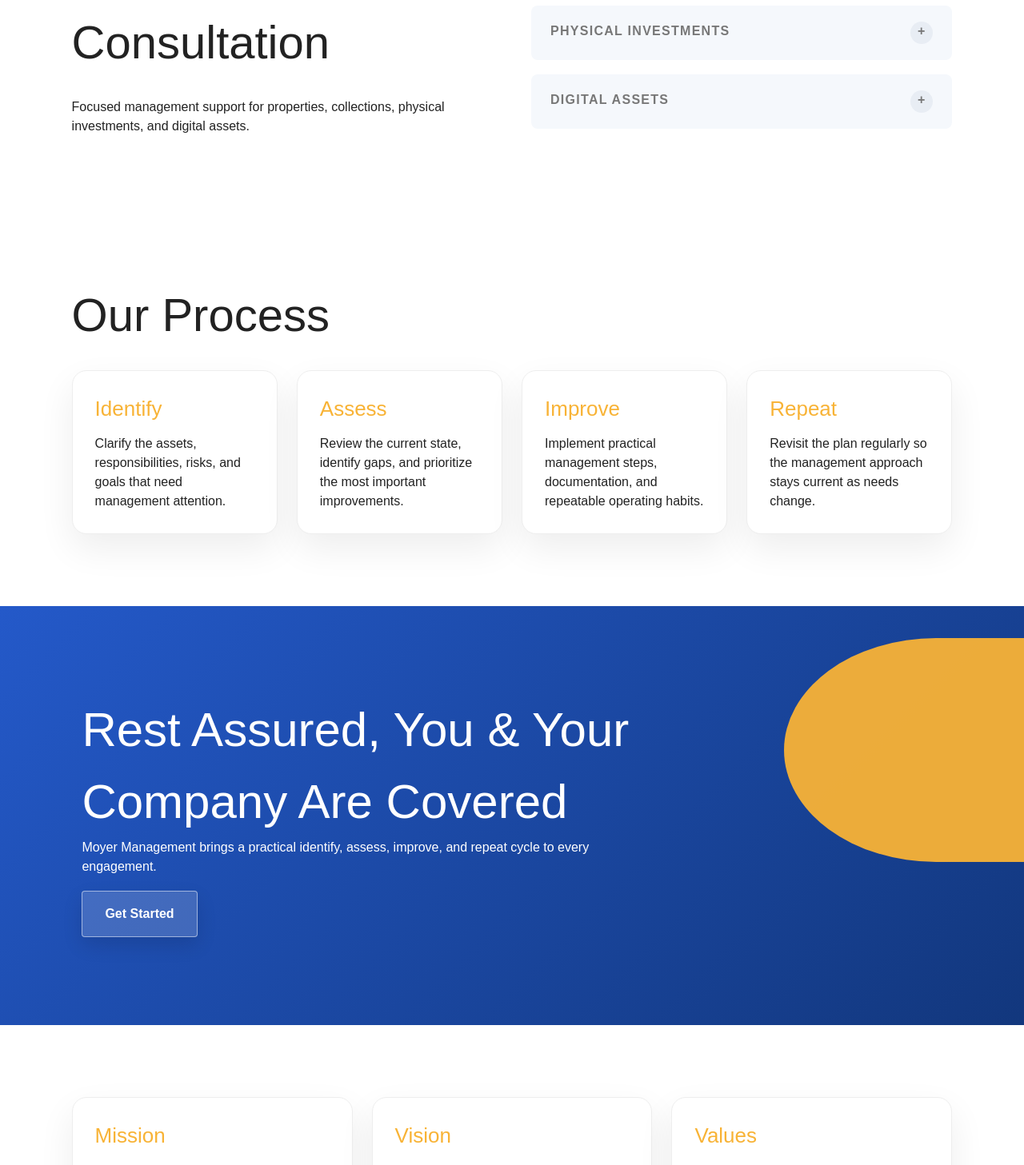
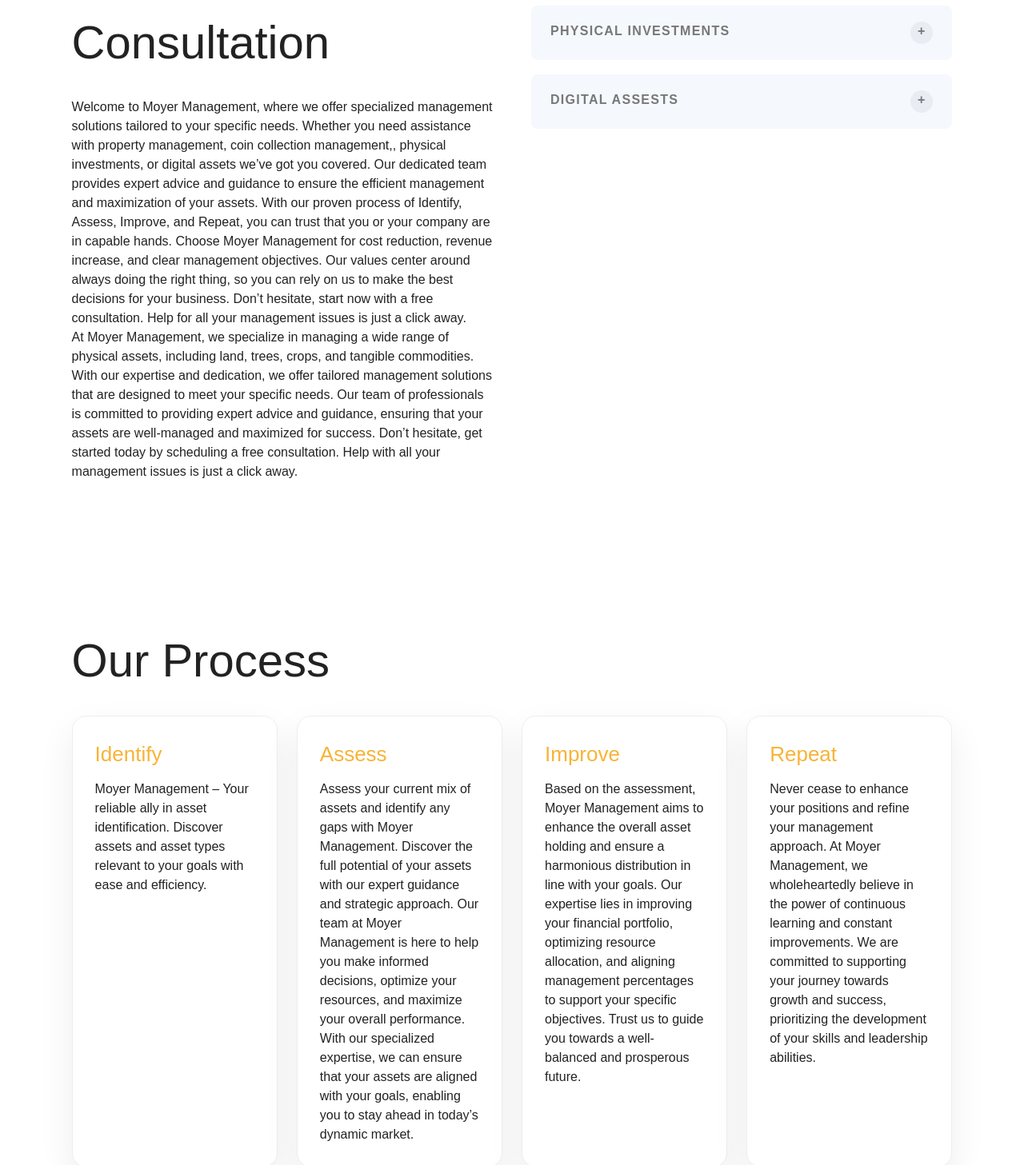
Before and after one commit to clarkemoyer/moyermanagement.com, a Next.js app: page / in a window 1280 px wide. Shown: the part 893-2350 px from the top of the page at 80% size. Built offline with nearby package versions, Linux system fonts and the light colour scheme.

Commit message:
fix: match live WordPress homepage content (#14)
Co-authored-by: cbmagent <cbmagent@gmail.com>

```diff
--- a/src/app/page.tsx
+++ b/src/app/page.tsx
@@ -28,38 +28,43 @@
         <div>
           <h2>Specialized Management Consultation</h2>
           <p>
-            Focused management support for properties, collections, physical investments, and
-            digital assets.
+            Welcome to Moyer Management, where we offer specialized management solutions tailored to
+            your specific needs. Whether you need assistance with property management, coin
+            collection management,, physical investments, or digital assets we’ve got you covered.
+            Our dedicated team provides expert advice and guidance to ensure the efficient
+            management and maximization of your assets. With our proven process of Identify, Assess,
+            Improve, and Repeat, you can trust that you or your company are in capable hands. Choose
+            Moyer Management for cost reduction, revenue increase, and clear management objectives.
+            Our values center around always doing the right thing, so you can rely on us to make the
+            best decisions for your business. Don’t hesitate, start now with a free consultation.
+            Help for all your management issues is just a click away.
+          </p>
+          <p>
+            At Moyer Management, we specialize in managing a wide range of physical assets,
+            including land, trees, crops, and tangible commodities. With our expertise and
+            dedication, we offer tailored management solutions that are designed to meet your
+            specific needs. Our team of professionals is committed to providing expert advice and
+            guidance, ensuring that your assets are well-managed and maximized for success. Don’t
+            hesitate, get started today by scheduling a free consultation. Help with all your
+            management issues is just a click away.
           </p>
         </div>
         <div className="accordion-list">
           <details className="accordion">
             <summary>Property Management</summary>
-            <p>
-              Organized property oversight, documentation, and practical management support tailored
-              to each owner and asset.
-            </p>
+            <p>Management support tailored to each owner and asset.</p>
           </details>
           <details className="accordion">
             <summary>Coin Collection Management</summary>
-            <p>
-              Cataloging, tracking, and stewardship support for coin collections and other
-              specialized holdings.
-            </p>
+            <p>Cataloging, tracking, and stewardship support for coin collections.</p>
           </details>
           <details className="accordion">
             <summary>Physical Investments</summary>
-            <p>
-              Clear management practices for tangible assets, risk reduction, and long-term value
-              protection.
-            </p>
+            <p>Clear management practices for tangible assets and long-term value protection.</p>
           </details>
           <details className="accordion">
-            <summary>Digital Assets</summary>
-            <p>
-              Practical digital asset organization so records, accounts, and online holdings stay
-              understandable and protected.
-            </p>
+            <summary>Digital Assests</summary>
+            <p>Practical organization for digital records, accounts, and online holdings.</p>
           </details>
         </div>
       </section>
@@ -69,36 +74,58 @@
           <article className="mini-card">
             <h3>Identify</h3>
             <p>
-              Clarify the assets, responsibilities, risks, and goals that need management attention.
+              Moyer Management – Your reliable ally in asset identification. Discover assets and
+              asset types relevant to your goals with ease and efficiency.
             </p>
           </article>
           <article className="mini-card">
             <h3>Assess</h3>
             <p>
-              Review the current state, identify gaps, and prioritize the most important
-              improvements.
+              Assess your current mix of assets and identify any gaps with Moyer Management.
+              Discover the full potential of your assets with our expert guidance and strategic
+              approach. Our team at Moyer Management is here to help you make informed decisions,
+              optimize your resources, and maximize your overall performance. With our specialized
+              expertise, we can ensure that your assets are aligned with your goals, enabling you to
+              stay ahead in today’s dynamic market.
             </p>
           </article>
           <article className="mini-card">
             <h3>Improve</h3>
             <p>
-              Implement practical management steps, documentation, and repeatable operating habits.
+              Based on the assessment, Moyer Management aims to enhance the overall asset holding
+              and ensure a harmonious distribution in line with your goals. Our expertise lies in
+              improving your financial portfolio, optimizing resource allocation, and aligning
+              management percentages to support your specific objectives. Trust us to guide you
+              towards a well-balanced and prosperous future.
             </p>
           </article>
           <article className="mini-card">
             <h3>Repeat</h3>
             <p>
-              Revisit the plan regularly so the management approach stays current as needs change.
+              Never cease to enhance your positions and refine your management approach. At Moyer
+              Management, we wholeheartedly believe in the power of continuous learning and constant
+              improvements. We are committed to supporting your journey towards growth and success,
+              prioritizing the development of your skills and leadership abilities.
             </p>
           </article>
         </div>
       </section>
       <section className="blue-band">
         <div>
-          <h2>Rest Assured, You &amp; Your Company Are Covered</h2>
+          <h2>Rest Assured, You &amp; Your Company is Covered</h2>
           <p>
-            Moyer Management brings a practical identify, assess, improve, and repeat cycle to every
-            engagement.
+            Reduce Your Organization’s Risk with Moyer Management – Your Trusted Partner. Rest
+            Assured, Your Company is Covered. At Moyer Management, we prioritize the importance of
+            risk mitigation for organizations like yours. Our specialized management solutions are
+            crafted to minimize potential risks and ensure seamless operations. With our proven
+            process of Identify, Assess, Improve, and Repeat, entrusting your assets to our capable
+            hands is a decision you can rely on. Our dedicated team of skilled professionals closely
+            collaborates with you to identify and assess potential risks, empowering you to make
+            informed decisions and proactively safeguard your organization. Choose Moyer Management
+            for peace of mind, cost reduction, revenue growth, and clear management objectives. Your
+            business deserves the best, so schedule a free consultation today and let us guide you
+            through the intricate world of risk management. Help for all your management issues is
+            only a click away.
           </p>
           <a className="button light" href="#contact">
             Get Started
@@ -108,20 +135,15 @@
       <section className="section mission">
         <article>
           <h3>Mission</h3>
-          <p>
-            Provide specific, practical management solutions for clients who need organized support.
-          </p>
+          <p>Reduce Cost — Increase Revenue</p>
         </article>
         <article>
           <h3>Vision</h3>
-          <p>
-            Help individuals and organizations make confident decisions about their assets and
-            operations.
-          </p>
+          <p>A simple set of management objectives.</p>
         </article>
         <article>
           <h3>Values</h3>
-          <p>Clarity, stewardship, trust, and repeatable improvement.</p>
+          <p>Allways be caught doing the right thing.</p>
         </article>
       </section>
       <section id="contact" className="contact">
```
